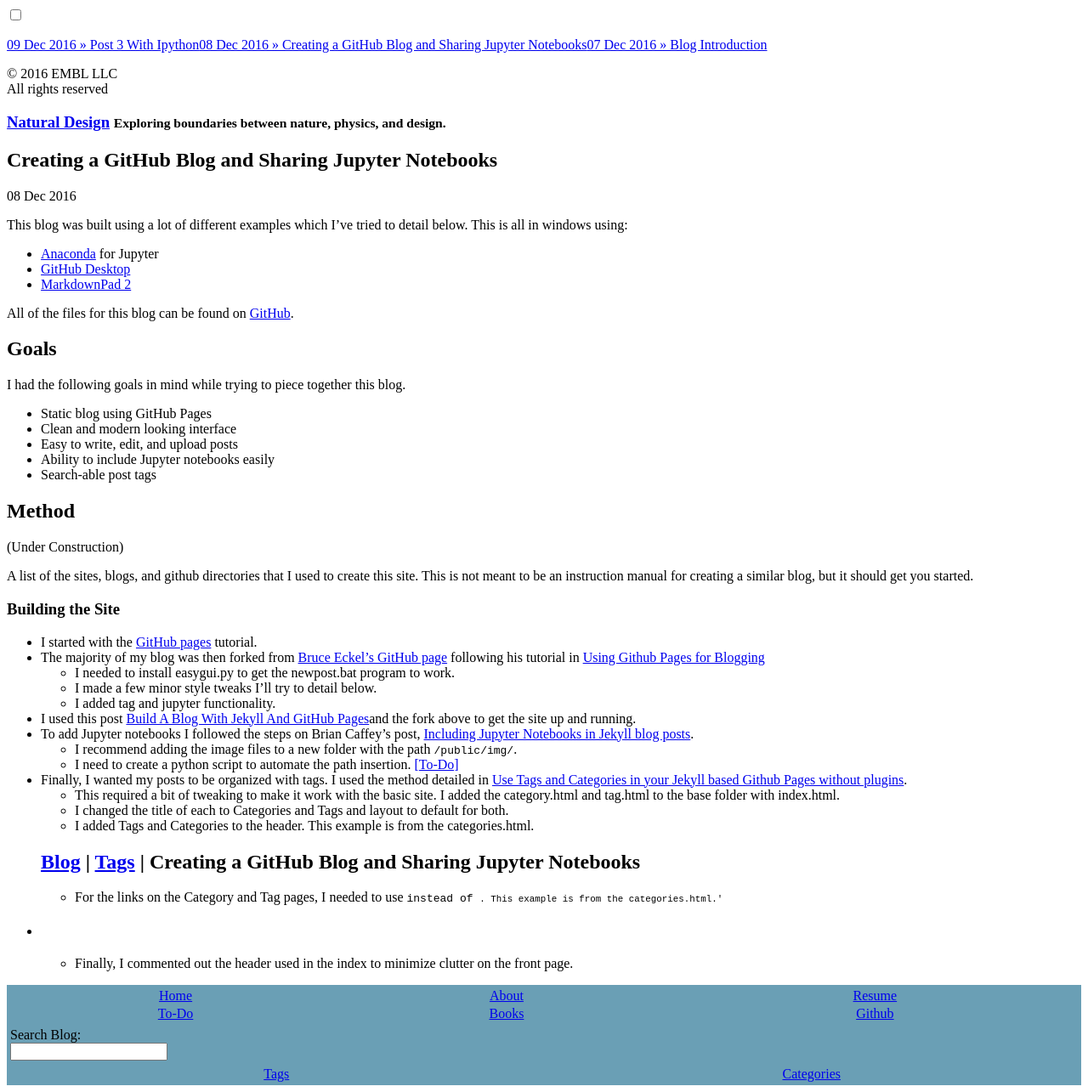
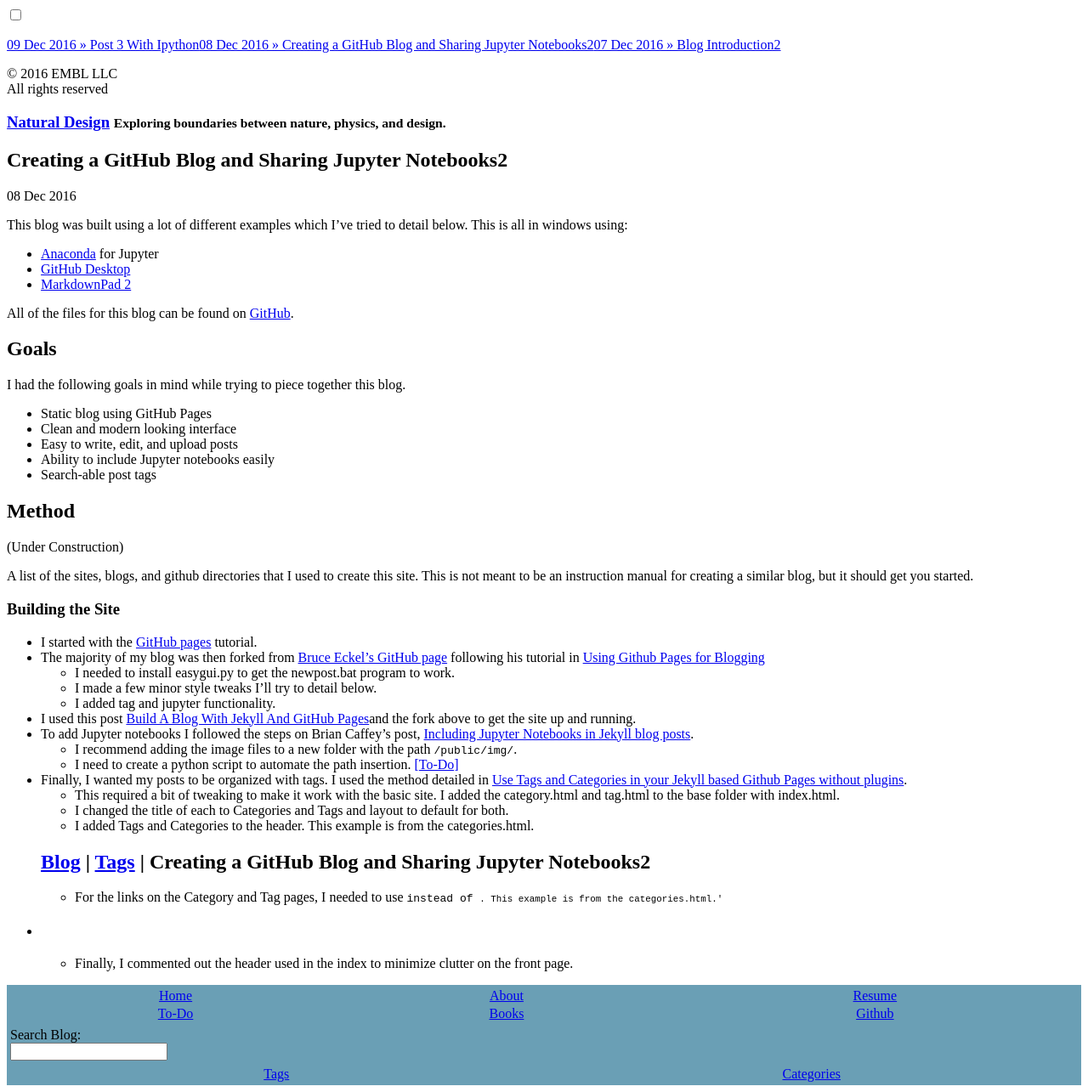
Before and after one commit to stembl/stembl.github.io, a Jekyll site: the page built from _posts/2016-12-08-creating-this-post2.md, in a window 1280 px wide. Shown: the whole page at 85% size. Built offline with Jekyll 4.4.1, drawn with Linux system fonts in a browser that asks for light colours; comment, search, counter and statistics services are not loaded.

Commit message:
mod posts

```diff
--- a/_posts/2016-12-07-blog-introduction.md
+++ b/_posts/2016-12-07-blog-introduction2.md
@@ -1,7 +1,7 @@
 ---
 layout: post
 published: true
-title: Blog Introduction
+title: Blog Introduction2
 category: blog
 tags: goals
 ---
--- a/_posts/2016-12-08-creating-this-post.md
+++ b/_posts/2016-12-08-creating-this-post2.md
@@ -1,7 +1,7 @@
 ---
 layout: post
 published: true
-title: Creating a GitHub Blog and Sharing Jupyter Notebooks
+title: Creating a GitHub Blog and Sharing Jupyter Notebooks2
 category: blog
 tags: howto
 
```
